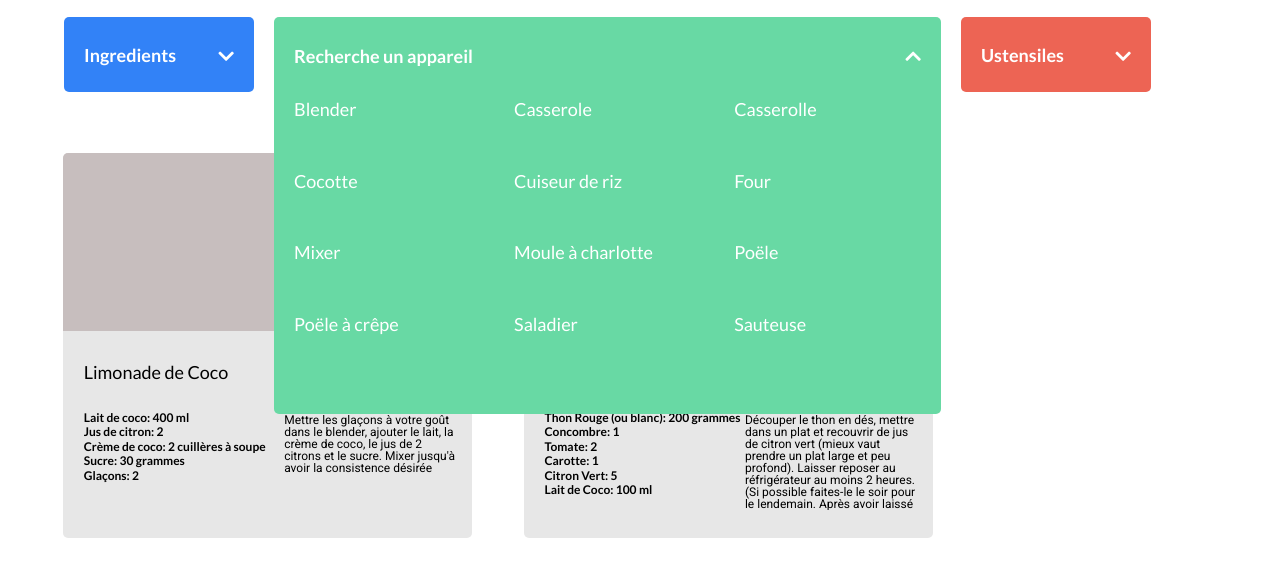
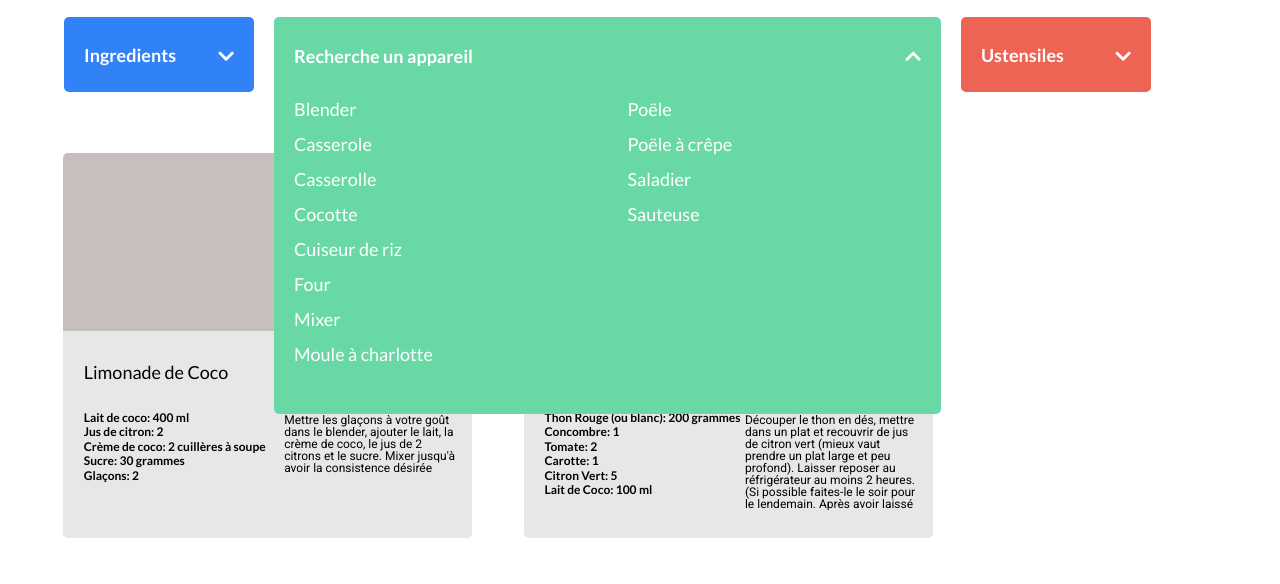
Before and after one commit to jhercovitz/JohannHercovitz_7_15112021, a website with bundled scripts: page html/index.html in a window 1280 px wide. Both pictures are taken after a click on the icon 436 px from the left and 272 px from the top of the page. Shown: the part 216-800 px from the top of the page. Built offline with nearby package versions, Linux system fonts and the light colour scheme.

Commit message:
last fixes

```diff
--- a/css/petits_plats.css
+++ b/css/petits_plats.css
@@ -260,6 +260,7 @@ li {
     margin-right: 2%;
     list-style: none;
     cursor: pointer;
+    height: 35px;
 }
 
 #ingredient_container {
--- a/js/display.js
+++ b/js/display.js
@@ -67,6 +67,8 @@ export function displayAppliance(appliance) {
 
     chevronAppareilDown.addEventListener('click', function() {
         appareilContainer.style.display = "flex";
+        appareilContainer.style.flexDirection = "column"
+
     })
     chevronAppareilUp.addEventListener('click', function() {
         appareilContainer.style.display = "none";
```
Also changed, not shown: Algorigramme p7.png, 1 other file.
